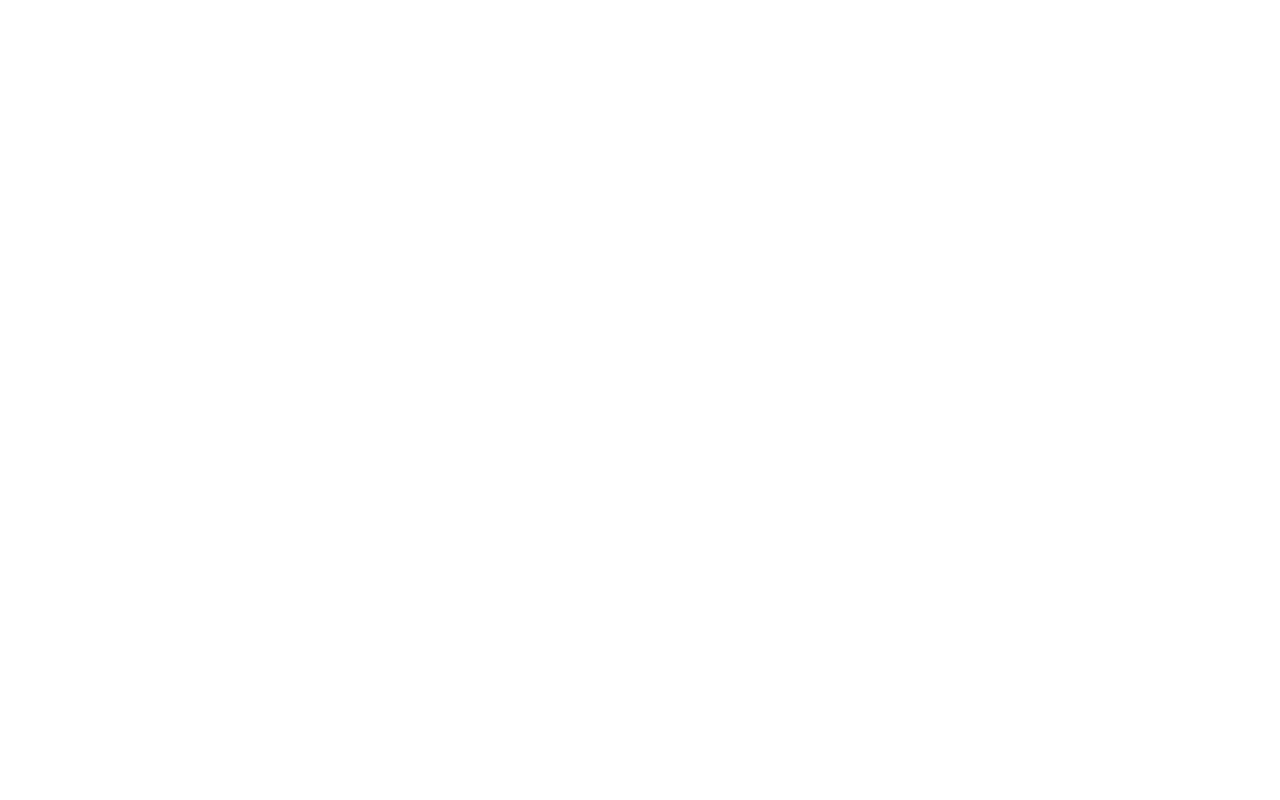
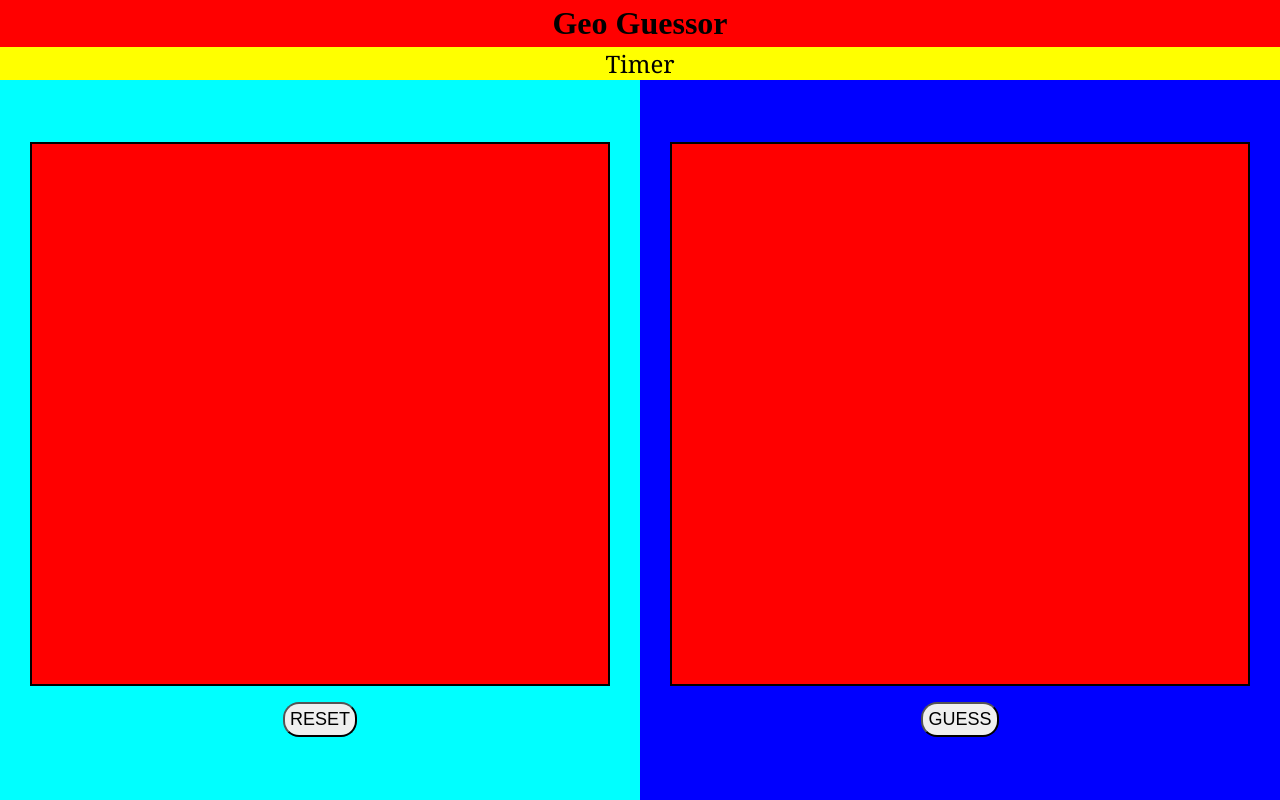
Before and after one commit to juni-arjun/GeoGuessor, a plain HTML site: page index.html in a window 1280 px wide. Drawn offline with Linux system fonts and the light colour scheme.

Commit message:
Created the layout for the website (Basically HTML and CSS)

```diff
--- a/index.html
+++ b/index.html
@@ -3,9 +3,32 @@
 <head>
     <meta charset="UTF-8">
     <meta name="viewport" content="width=device-width, initial-scale=1.0">
-    <title>Document</title>
+    <title>GeoGuessor</title>
+    <link rel="stylesheet" href="style.css">
 </head>
 <body>
+    <div class="main">
+        <div class="header">
+            <h1>Geo Guessor</h1>
+        </div>
+        <div class="main-container">
+            <p>Timer</p>
+            <div class="container">
+                <div class="left">
+                    <!-- <img id="image" src="https://my.alfred.edu/zoom/_images/foster-lake.jpg"> -->
+                     <div class="left-img"></div>
+                    <button id="reset-btn">RESET</button>
+                </div>
+                <div class="right">
+                    <!-- <img id="map" src="https://my.alfred.edu/zoom/_images/foster-lake.jpg"> -->
+                     <div class="right-map"></div>
+                    <button id="guess-btn">GUESS</button>
+                </div>
+            </div>
+        </div>
+    </div>
 
+
+    <script src="script.js"></script>
 </body>
 </html>
--- a/style.css
+++ b/style.css
@@ -0,0 +1,76 @@
+* {
+    margin: 0;
+    padding: 0;
+}
+
+.main {
+    display: flex;
+    flex-direction: column;
+    height: 100vh;
+    width: 100vw;
+    /* background-color: red; */
+}
+
+.header {
+    text-align: center;
+    padding: 0.3rem 0 0.3rem 0;
+    background-color: red;
+}
+
+.main-container {
+    display: flex;
+    flex-direction: column;
+    flex: 1;
+    background-color: yellow;
+}
+
+.main-container p {
+    text-align: center;
+    font-size: x-large;
+    font-family: Georgia, 'Times New Roman', Times, serif;
+}
+
+.container {
+    flex: 1;
+    display: flex;
+    justify-content: space-evenly;
+    background-color: green;
+    min-height: 70vh;
+}
+
+/* .container img {
+    object-fit: contain;
+} */
+
+.left {
+    display: flex;
+    justify-content: center;
+    align-items: center;
+    flex-direction: column;
+    background-color: aqua;
+    width: 50vw;
+    gap: 1rem;
+}
+
+.left-img, .right-map {
+    height: 75%;
+    width: 90%;
+    background-color: red;
+    border: 2px solid black;
+}
+
+.right {
+    display: flex;
+    justify-content: center;
+    align-items: center;
+    flex-direction: column;
+    width: 50vw;
+    background-color: blue;
+    gap: 1rem;
+}
+
+.container button {
+    font-size: large;
+    padding: 5px;
+    border-radius: 1rem;
+}
```
